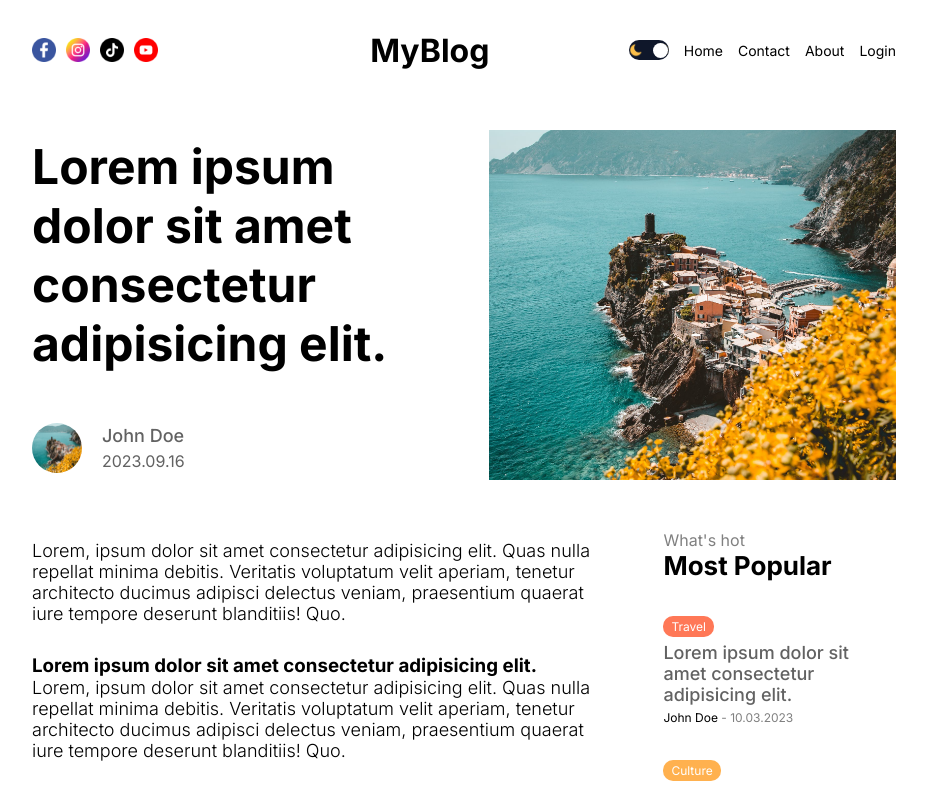
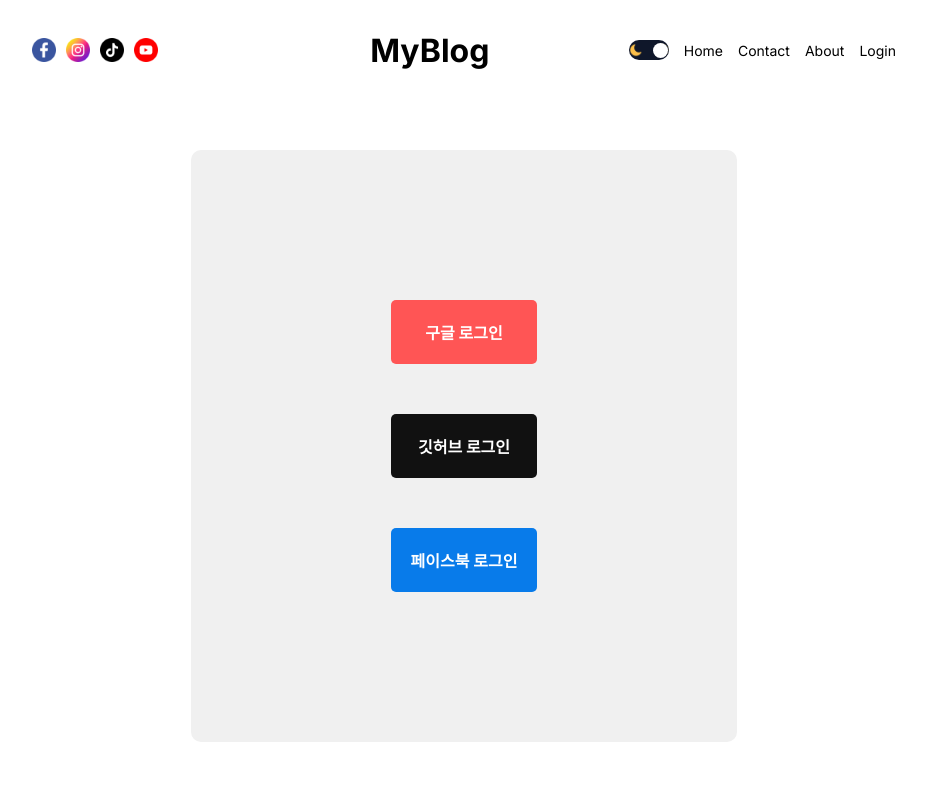
Before and after one commit to amh6281/Blog-App, a Next.js app: page /login in a window 1280 px wide. Shown: the top 787 px of the page, without its empty margins (176-1103 px from the left). Built offline with nearby package versions, Linux system fonts and the light colour scheme.

Commit message:
Login page design 2023.09.17

```diff
--- /dev/null
+++ b/src/app/login/loginPage.module.css
@@ -0,0 +1,53 @@
+.container {
+  display: flex;
+  align-items: center;
+  justify-content: center;
+  margin-top: 50px;
+}
+
+.wrapper {
+  background-color: var(--softBg);
+  padding: 150px 200px;
+  display: flex;
+  flex-direction: column;
+  gap: 50px;
+  border-radius: 10px;
+}
+
+.socialButton {
+  padding: 20px;
+  border-radius: 5px;
+  border: none;
+  color: white;
+  font-weight: bold;
+  cursor: pointer;
+  display: flex;
+  align-items: center;
+  justify-content: center;
+}
+
+.socialButton:first-child {
+  background-color: #ff5555;
+}
+.socialButton:nth-child(2) {
+  background-color: #111;
+}
+.socialButton:last-child {
+  background-color: #087bea;
+}
+
+@media screen and (max-width: 768px) {
+  .wrapper {
+    padding: 50px 100px;
+  }
+}
+@media screen and (max-width: 640px) {
+  .wrapper {
+    padding: 30px;
+  }
+
+  .socialButton {
+    font-weight: 400;
+    font-size: 14px;
+  }
+}
--- /dev/null
+++ b/src/app/login/page.tsx
@@ -0,0 +1,15 @@
+import styles from "./loginPage.module.css";
+
+const LoginPage = () => {
+  return (
+    <div className={styles.container}>
+      <div className={styles.wrapper}>
+        <div className={styles.socialButton}>구글 로그인</div>
+        <div className={styles.socialButton}>깃허브 로그인</div>
+        <div className={styles.socialButton}>페이스북 로그인</div>
+      </div>
+    </div>
+  );
+};
+
+export default LoginPage;
--- a/src/app/page.tsx
+++ b/src/app/page.tsx
@@ -1,5 +1,5 @@
 import CardList from "@/components/cardList/CardList";
-import styles from "./home.module.css";
+import styles from "./homePage.module.css";
 import CategoryList from "@/components/categoryList/CategoryList";
 import Featured from "@/components/featured/Featured";
 import Menu from "@/components/menu/Menu";
```
Also changed, not shown: src/app/homePage.module.css (renamed from src/app/home.module.css).
